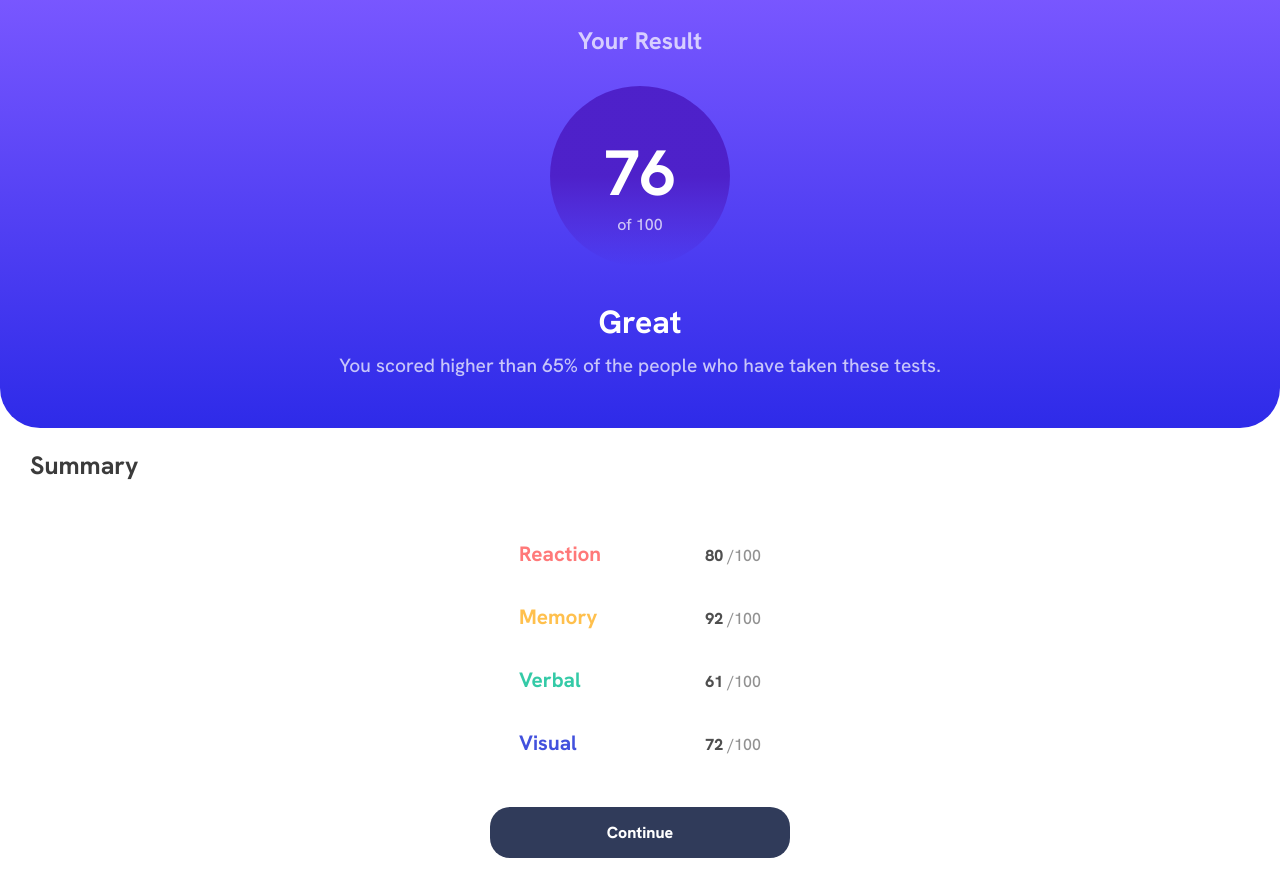
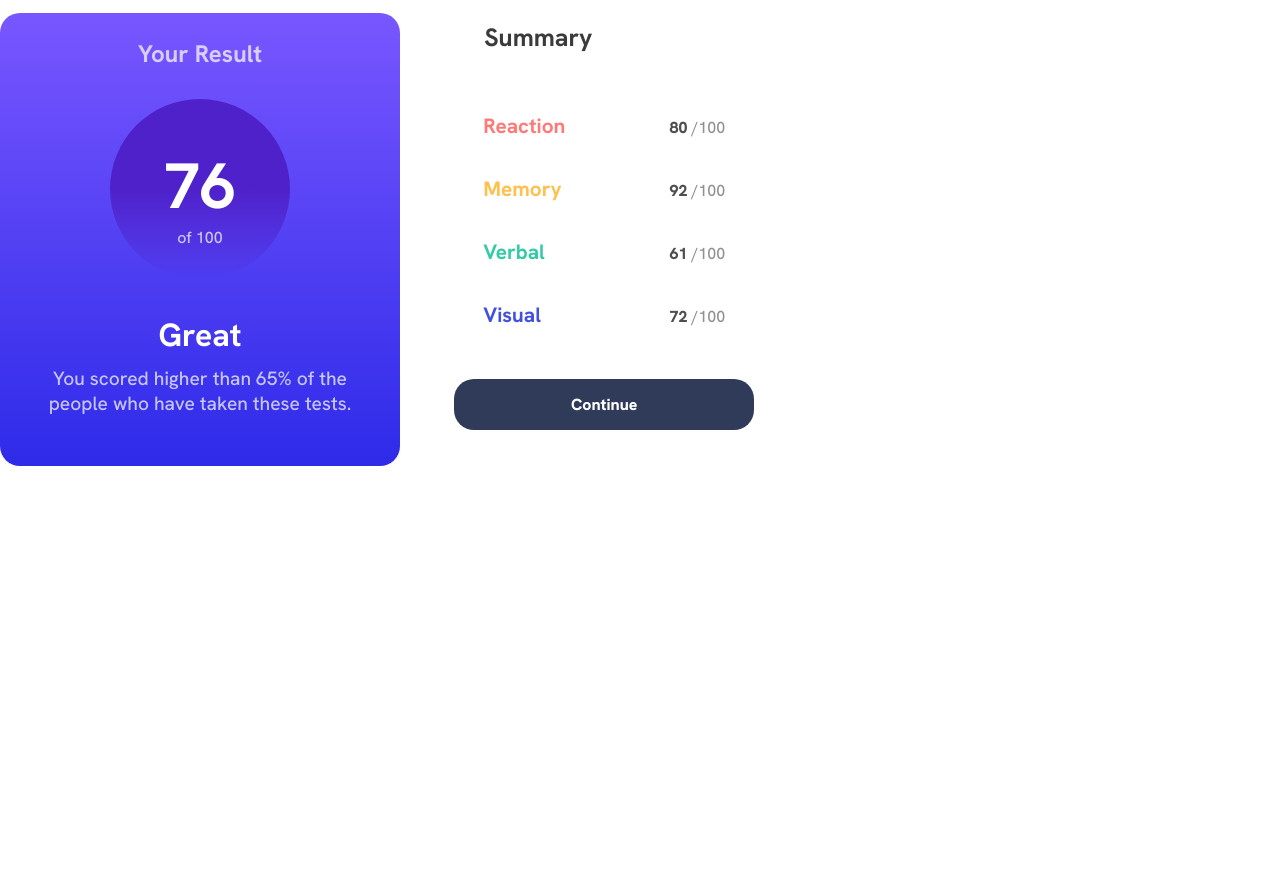
Before and after one commit to Artur-Brasileiro/desafios-frontend, a plain HTML site: page Novato/Componente de resumo de resultados/index.html in a window 1280 px wide. After the commit the page ends 800 px from the top, so only its background shows below. Drawn offline with Linux system fonts and the light colour scheme.

Commit message:
Conclusão desafio 01

```diff
--- a/Novato/Componente de resumo de resultados/style.css
+++ b/Novato/Componente de resumo de resultados/style.css
@@ -65,9 +65,10 @@ section#one > p{
 
 
 section#two > h2{
-    padding-left: 30px;
+    display: inline-block;
     font-weight: 600;
     font-size: 25px;
+    padding-left: 80px;
     color: rgba(0, 0, 0, 0.767);
 }
 
@@ -152,3 +153,17 @@ section#two > article > div#buttom > p{
     font-weight: 800;
     padding: 15px;
 }
+
+@media screen and (min-width: 768px){
+    section#one{
+        display: inline-block;
+        width: 400px;
+        border-radius: 20px 20px 20px 20px;
+        background-image: linear-gradient(to bottom, hsl(252, 100%, 67%), hsl(241, 81%, 54%));
+    }
+
+    section#two{
+        width: 400px;
+        display: inline-block;
+    }
+}
```
